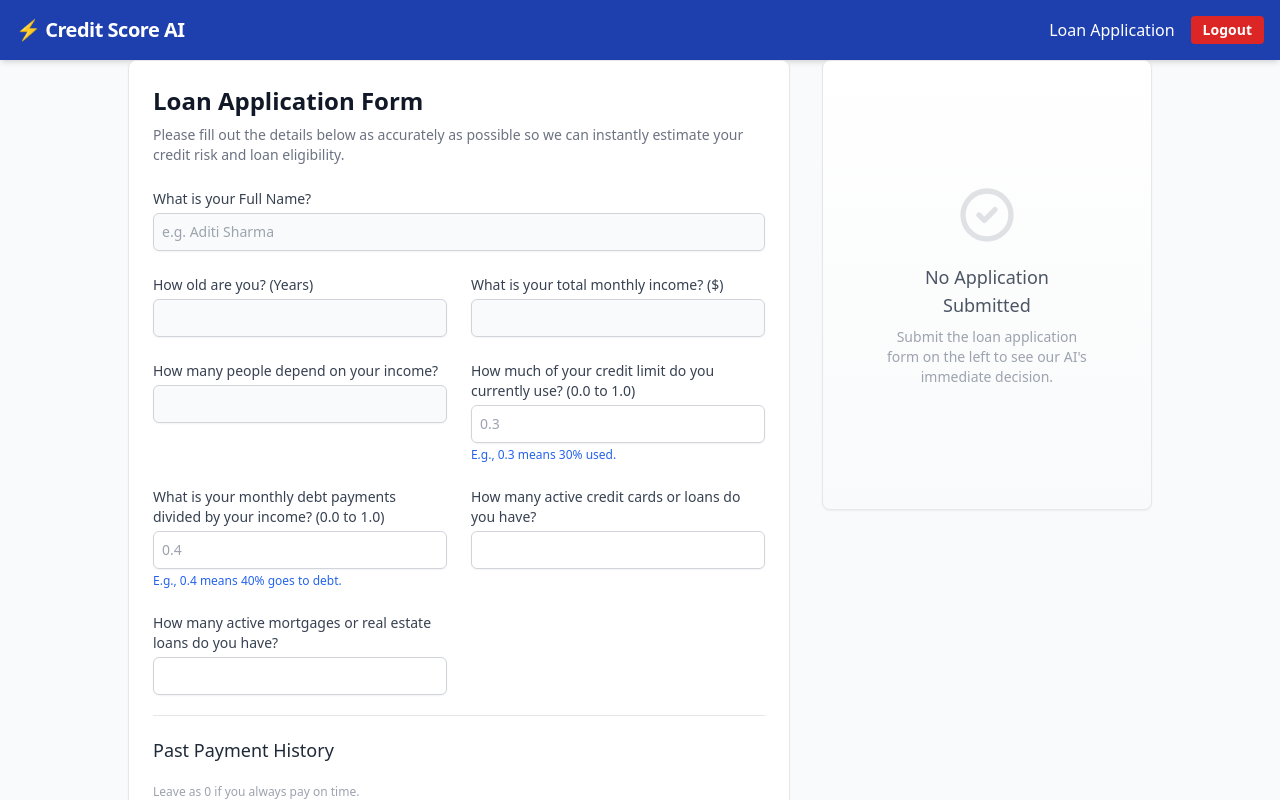
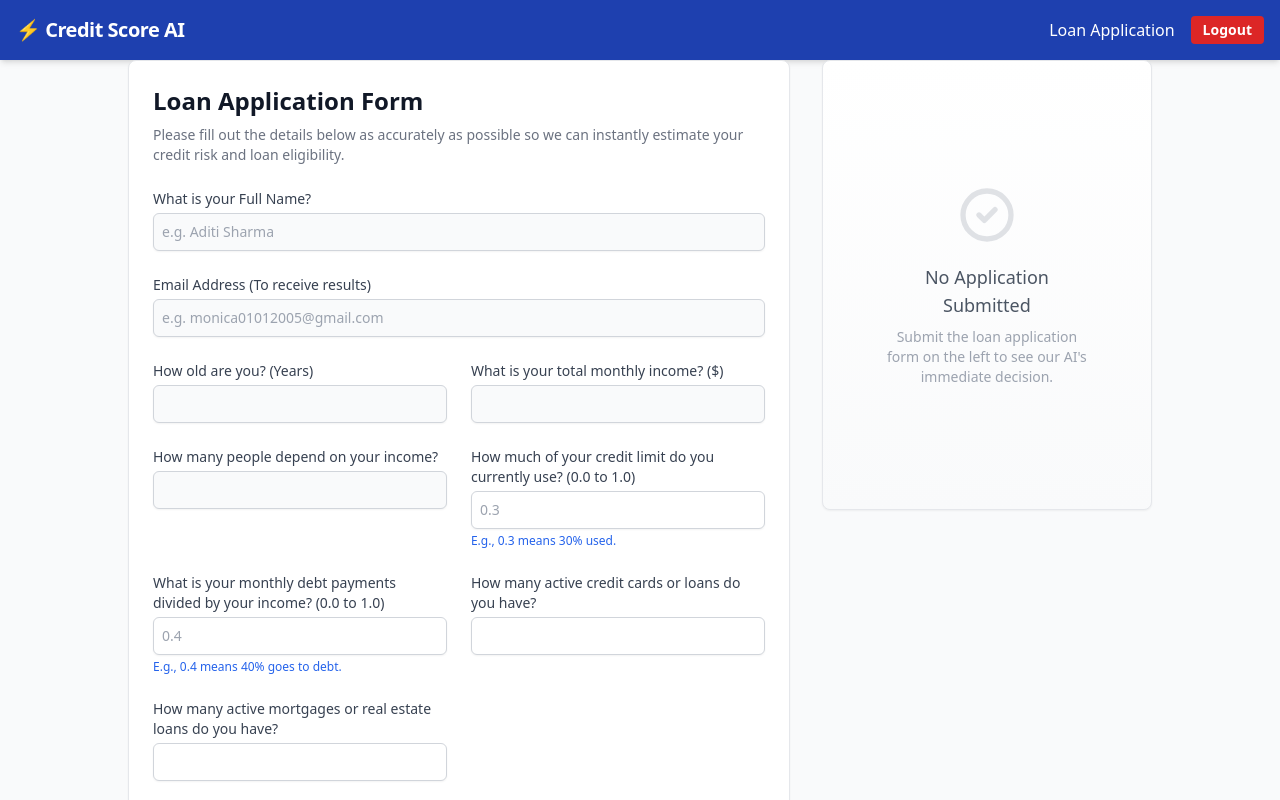
Before and after one commit to Monica010105/credit-card-scoring, a React (Vite) app in the folder frontend/: page /app in a window 1280 px wide. Shown: the top 800 px of the page. Built offline with nearby package versions, Linux system fonts and the light colour scheme; no server answers; sample sign-in values are in the browser's storage.

Commit message:
Add email field to prediction form to receive results via email

```diff
--- a/frontend/src/components/UserPanel.jsx
+++ b/frontend/src/components/UserPanel.jsx
@@ -38,6 +38,7 @@ export default function UserPanel() {
 
   const [formData, setFormData] = useState({
     name: "",
+    email: "",
     age: "",
     MonthlyIncome: "",
     DebtRatio: "",
@@ -67,7 +68,7 @@ export default function UserPanel() {
     // Convert empty strings to 0 for backend requirements
     const payload = { ...formData };
     Object.keys(payload).forEach(key => {
-      if (key !== 'name') {
+      if (key !== 'name' && key !== 'email') {
         payload[key] = parseFloat(payload[key]) || 0;
       }
     });
@@ -93,6 +94,10 @@ export default function UserPanel() {
             <div className="md:col-span-2">
               <label className="text-sm font-medium text-gray-700 block mb-1">What is your Full Name?</label>
               <input type="text" name="name" value={formData.name || ''} onChange={(e) => setFormData({ ...formData, name: e.target.value })} className="input-field bg-gray-50" required placeholder="e.g. Aditi Sharma" />
+            </div>
+            <div className="md:col-span-2">
+              <label className="text-sm font-medium text-gray-700 block mb-1">Email Address (To receive results)</label>
+              <input type="email" name="email" value={formData.email || ''} onChange={(e) => setFormData({ ...formData, email: e.target.value })} className="input-field bg-gray-50" required placeholder="e.g. monica01012005@gmail.com" />
             </div>
             <div>
               <label className="text-sm font-medium text-gray-700 block mb-1">How old are you? (Years)</label>
```
